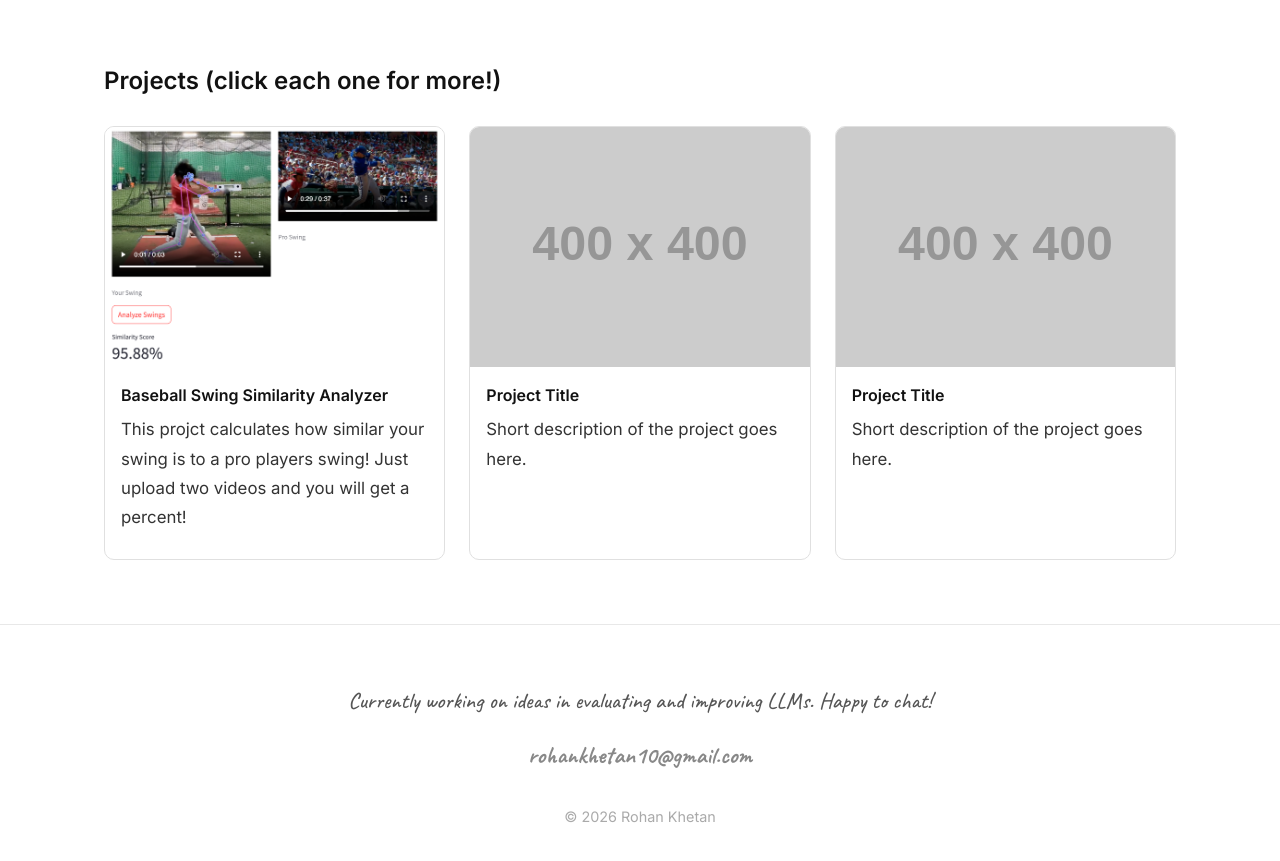
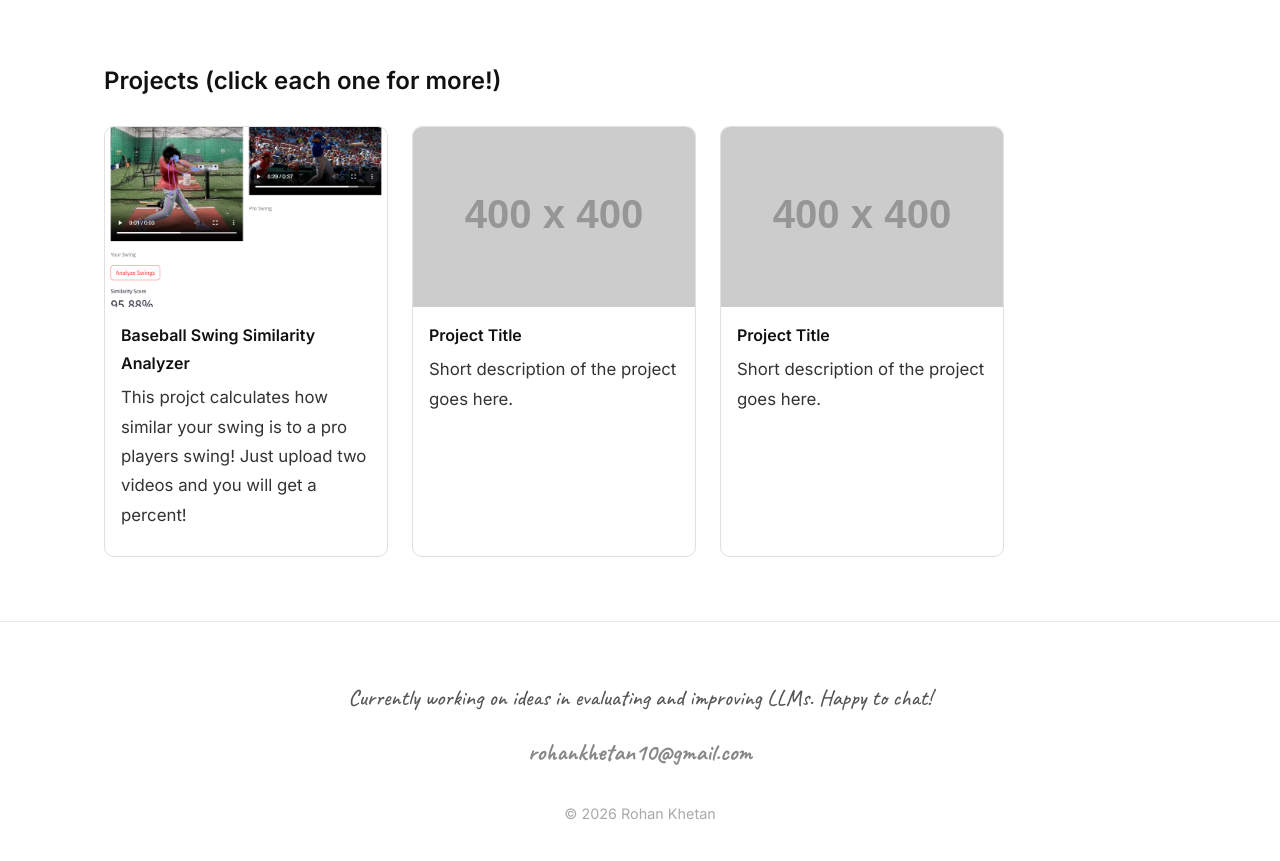
Before and after one commit to rohankhetan/rohankhetan.github.io, a plain HTML site: page index.html in a window 1280 px wide. Shown: the part 1700-2561 px from the top of the page. Drawn offline with Linux system fonts and the light colour scheme; placeholder pictures from the web are drawn by us.

Commit message:
Fix project card sizing

```diff
--- a/style.css
+++ b/style.css
@@ -274,6 +274,7 @@ a:hover {
   display: grid;
   grid-template-columns: repeat(3, 1fr);
   gap: 24px;
+  max-width: 900px;
 }
 
 .project-card {
@@ -291,7 +292,7 @@ a:hover {
 
 .project-img {
   width: 100%;
-  height: 240px;
+  height: 180px;
   object-fit: cover;
   display: block;
 }
```
